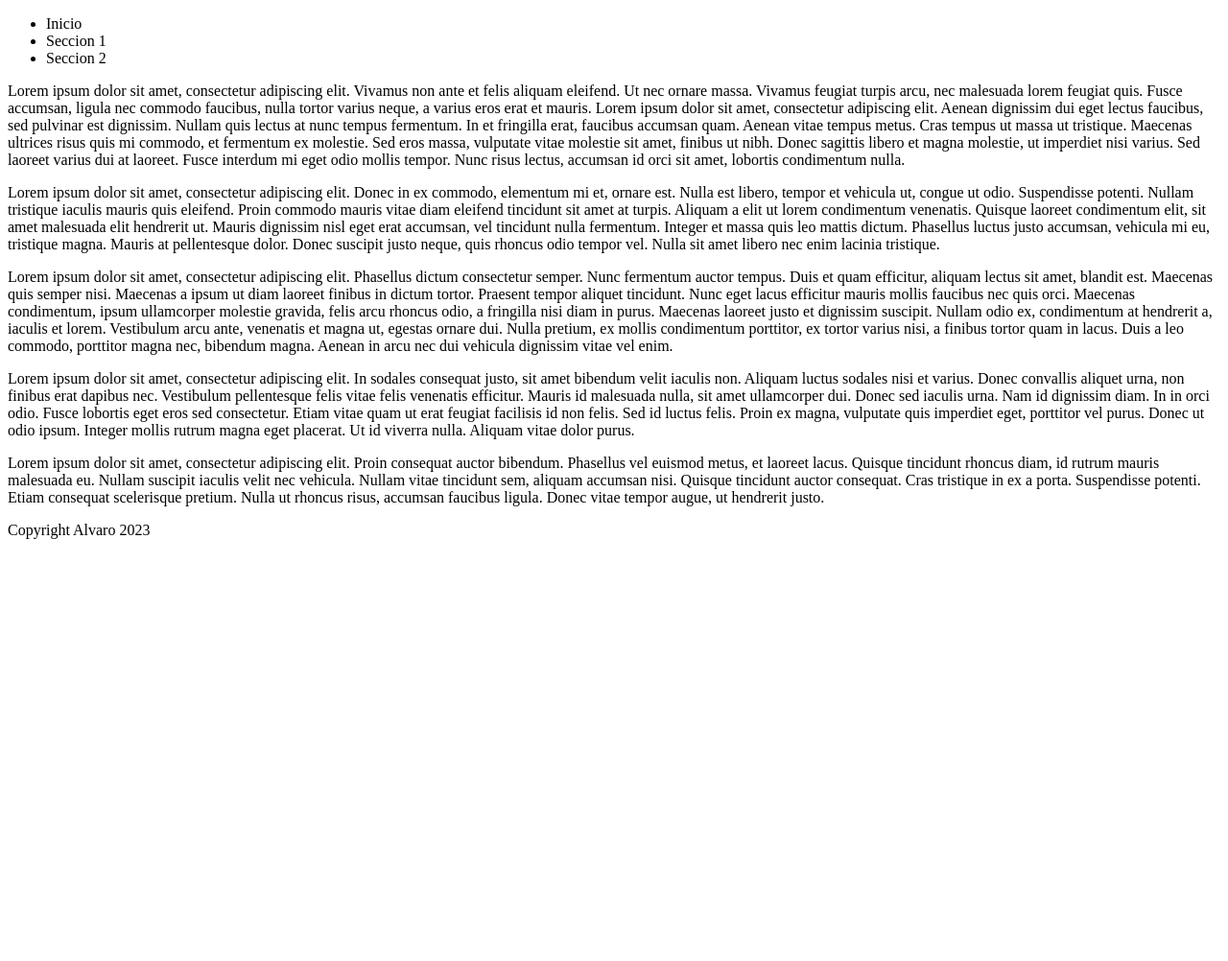
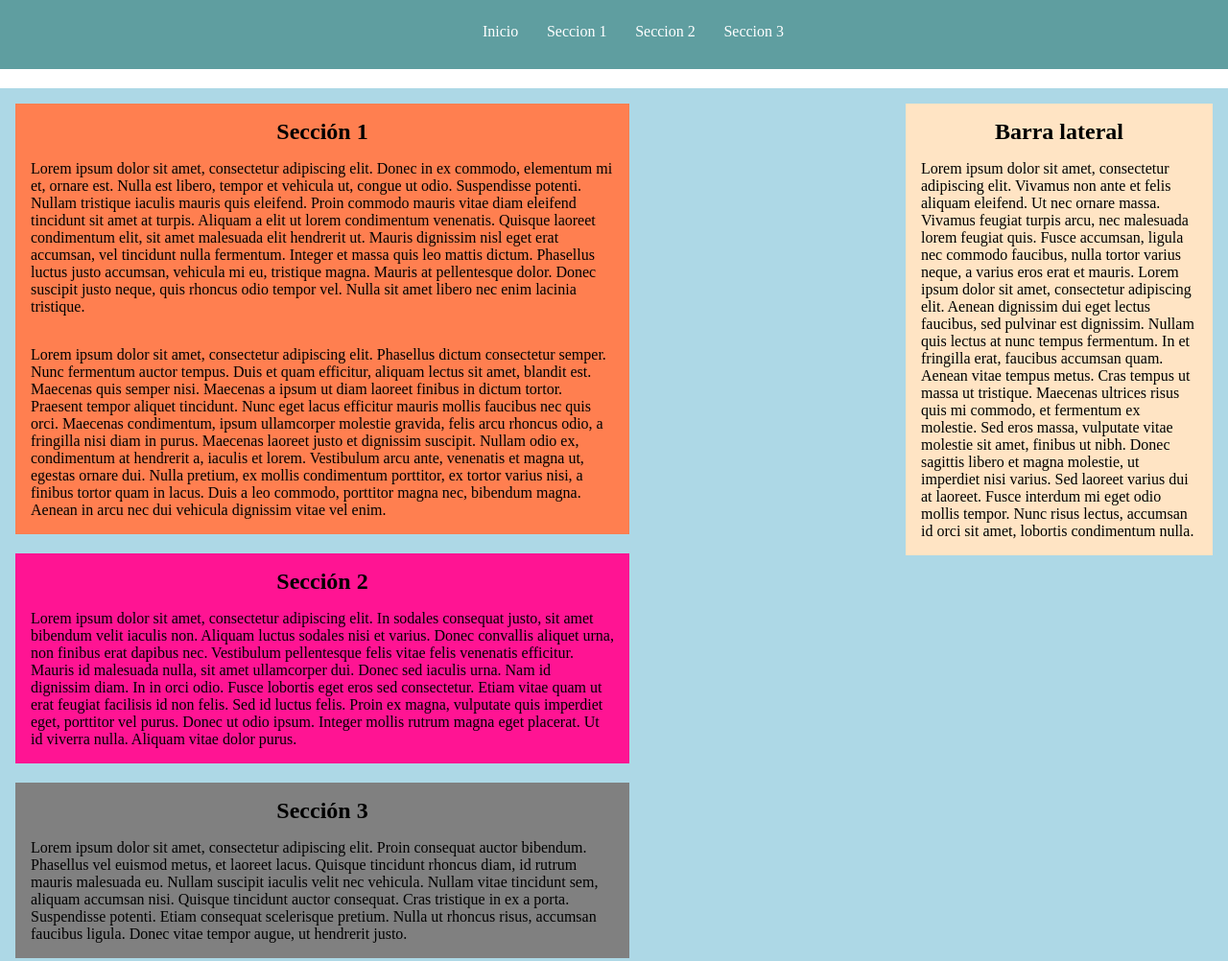
Before and after one commit to Alvarikoke/FPDualBloque1, a plain HTML site: page index.html in a window 1280 px wide. Shown: the top 1002 px of the page at 96% size. Before the commit the page ends 800 px from the top, so only its background shows below. Drawn offline with Linux system fonts and the light colour scheme.

Commit message:
Commit ejercicio

```diff
--- a/css/styles.css
+++ b/css/styles.css
@@ -0,0 +1,83 @@
+/* Eliminamos margenes */
+* {
+  margin: 0;
+}
+
+/* Estilos del Header */
+header {
+  margin-bottom: 20px;
+}
+
+nav {
+  height: 6vh;
+  width: 100vw;
+  background-color: cadetblue;
+  padding-top: 3vh;
+}
+
+ul {
+  list-style-type: none;
+  text-align: center;
+}
+
+li {
+  display: inline;
+}
+
+li a {
+  color: white;
+  text-decoration: none;
+  padding: 0 0.8rem;
+}
+
+/* Estilos del Main */
+main {
+  padding: 1rem;
+  background-color: lightblue;
+}
+
+aside {
+  width: 25vw;
+  display: block;
+  float: right;
+  margin-left: 20px;
+  background-color: bisque;
+}
+
+article {
+  width: 50vw;
+  margin-bottom: 20px;
+}
+
+#seccionUno {
+  background-color: coral;
+}
+
+#seccionDos {
+  background-color: deeppink;
+}
+
+#seccionTres {
+  background-color: gray;
+}
+
+aside p,
+section p {
+  padding: 1rem;
+}
+
+h1 {
+  text-align: center;
+  padding-top: 1rem;
+}
+
+/* Estilos del Footer */
+footer {
+  height: 10vh;
+  width: 100vw;
+  text-align: center;
+  margin-top: 20px;
+  padding-top: 5vh;
+  background-color: blueviolet;
+  color: white;
+}
--- a/index.html
+++ b/index.html
@@ -11,20 +11,23 @@
     <meta name="viewport" content="width=device-width, initial-scale=1.0" />
     <title>Bloque 1</title>
     <meta name="author" content="Alvaro Gonzalez Rando" />
+    <link rel="stylesheet" href="css/styles.css" />
   </head>
 
   <body>
     <header>
       <nav>
         <ul>
-          <li><a>Inicio</a></li>
-          <li><a>Seccion 1</a></li>
-          <li><a>Seccion 2</a></li>
+          <li><a href="#inicio">Inicio</a></li>
+          <li><a href="#seccionUno">Seccion 1</a></li>
+          <li><a href="#seccionDos">Seccion 2</a></li>
+          <li><a href="#seccionTres">Seccion 3</a></li>
         </ul>
       </nav>
     </header>
-    <main>
+    <main id="inicio">
       <aside>
+        <h1>Barra lateral</h1>
         <p>
           Lorem ipsum dolor sit amet, consectetur adipiscing elit. Vivamus non
           ante et felis aliquam eleifend. Ut nec ornare massa. Vivamus feugiat
@@ -43,7 +46,8 @@
         </p>
       </aside>
 
-      <article>
+      <article id="seccionUno">
+        <h1>Sección 1</h1>
         <section>
           <p>
             Lorem ipsum dolor sit amet, consectetur adipiscing elit. Donec in ex
@@ -80,7 +84,8 @@
         </section>
       </article>
 
-      <article>
+      <article id="seccionDos">
+        <h1>Sección 2</h1>
         <section>
           <p>
             Lorem ipsum dolor sit amet, consectetur adipiscing elit. In sodales
@@ -98,7 +103,8 @@
         </section>
       </article>
 
-      <article>
+      <article id="seccionTres">
+        <h1>Sección 3</h1>
         <section>
           <p>
             Lorem ipsum dolor sit amet, consectetur adipiscing elit. Proin
```
